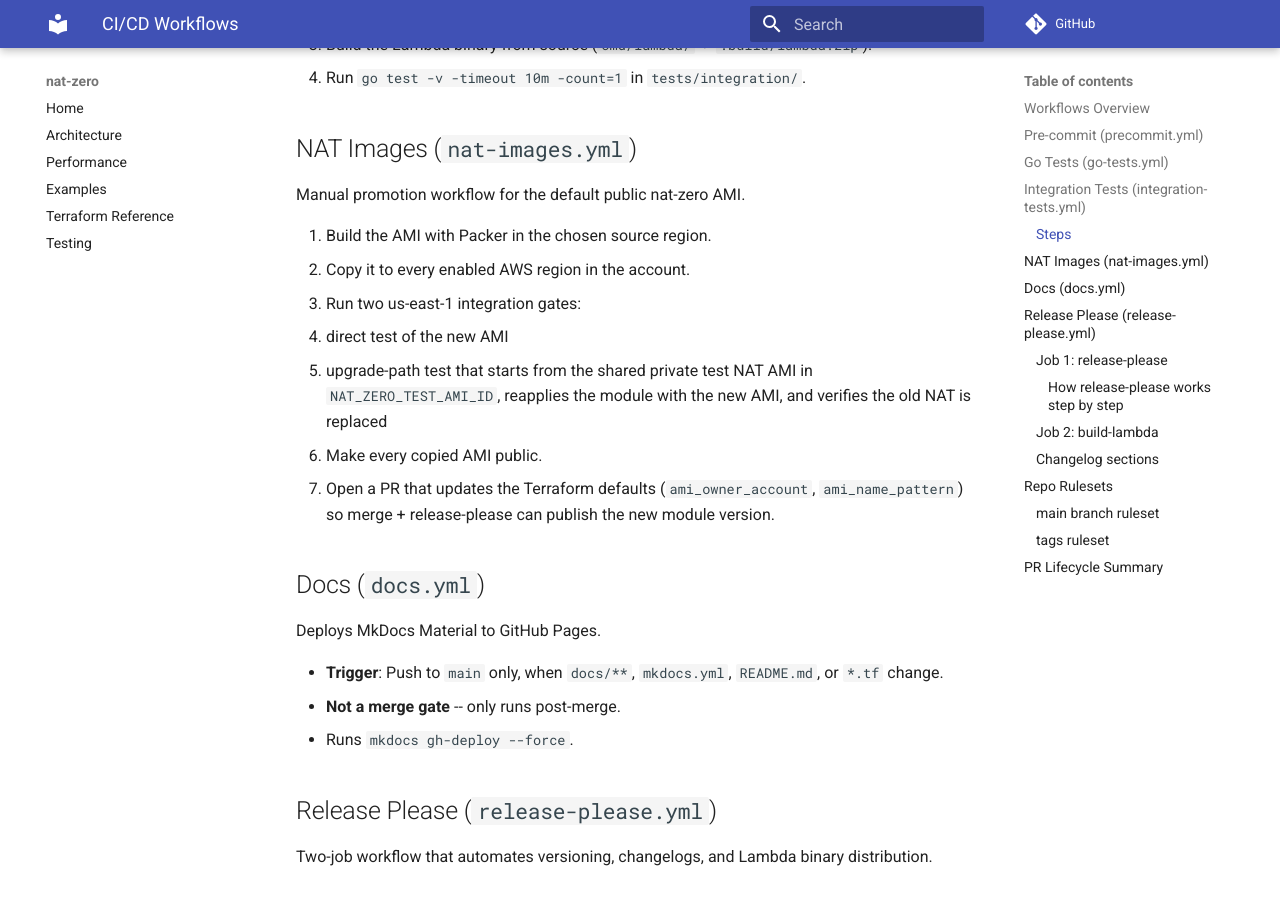
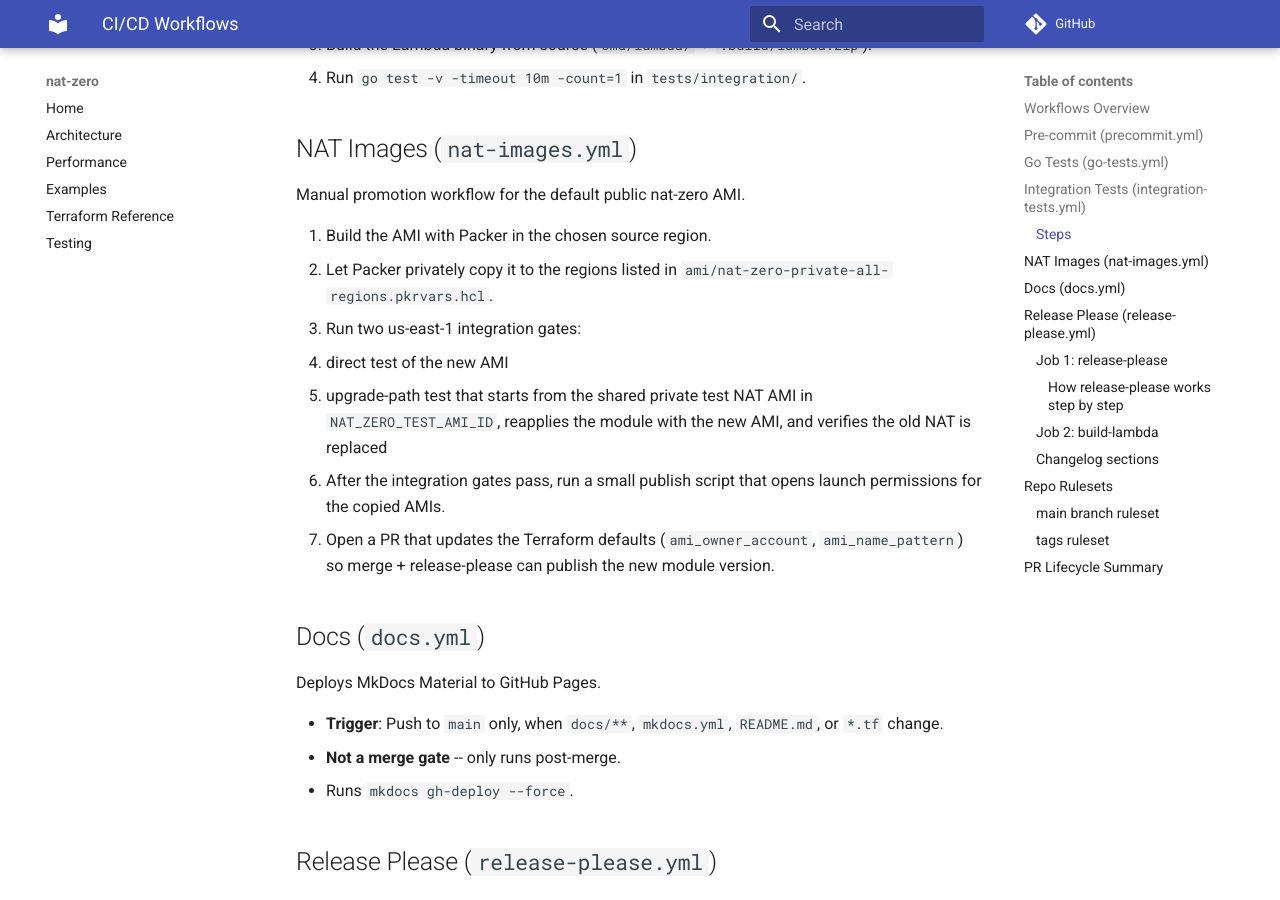
Before and after one commit to MachineDotDev/nat-zero, an MkDocs documentation site: the page built from docs/workflows.md, in a window 1280 px wide and 900 px high, scrolled down 1971 px. Built offline with MkDocs 1.6.1 and Material for MkDocs 9.7.7, drawn with Linux system fonts in a browser that asks for light colours; comment, search, counter and statistics services are not loaded.

Commit message:
fix: use packer native regional ami copies

```diff
--- a/.pre-commit-config.yaml
+++ b/.pre-commit-config.yaml
@@ -42,13 +42,13 @@
       - id: packer-fmt
         name: packer fmt
         language: system
-        entry: bash -c 'cd ami && packer fmt -check -diff nat-zero.pkr.hcl'
+        entry: bash -c 'cd ami && packer fmt -check -diff .'
         files: '^ami/.*\.(pkr\.hcl|hcl)$'
         pass_filenames: false
       - id: packer-validate
         name: packer validate
         language: system
-        entry: bash -c 'cd ami && packer init nat-zero.pkr.hcl >/dev/null && packer validate -var "subnet_id=subnet-00000000000000000" nat-zero.pkr.hcl'
+        entry: bash -c 'tmp="$(mktemp).pkrvars.hcl" && trap '\''rm -f "$tmp"'\'' EXIT && bash scripts/render_packer_ami_regions.sh ami/nat-zero-private-all-regions.pkrvars.hcl us-east-1 "$tmp" && cd ami && packer init nat-zero.pkr.hcl >/dev/null && packer validate -var-file "$tmp" -var "subnet_id=subnet-00000000000000000" nat-zero.pkr.hcl'
         files: '^ami/.*$'
         pass_filenames: false
   - repo: https://github.com/zricethezav/gitleaks
--- a/docs/workflows.md
+++ b/docs/workflows.md
@@ -57,11 +57,11 @@
 Manual promotion workflow for the default public nat-zero AMI.
 
 1. Build the AMI with Packer in the chosen source region.
-2. Copy it to every enabled AWS region in the account.
+2. Let Packer privately copy it to the regions listed in `ami/nat-zero-private-all-regions.pkrvars.hcl`.
 3. Run two us-east-1 integration gates:
    - direct test of the new AMI
    - upgrade-path test that starts from the shared private test NAT AMI in `NAT_ZERO_TEST_AMI_ID`, reapplies the module with the new AMI, and verifies the old NAT is replaced
-4. Make every copied AMI public.
+4. After the integration gates pass, run a small publish script that opens launch permissions for the copied AMIs.
 5. Open a PR that updates the Terraform defaults (`ami_owner_account`, `ami_name_pattern`) so merge + release-please can publish the new module version.
 
 ## Docs (`docs.yml`)
```
Also changed, not shown: ami/README.md (+4 -2 lines), 5 other files.
